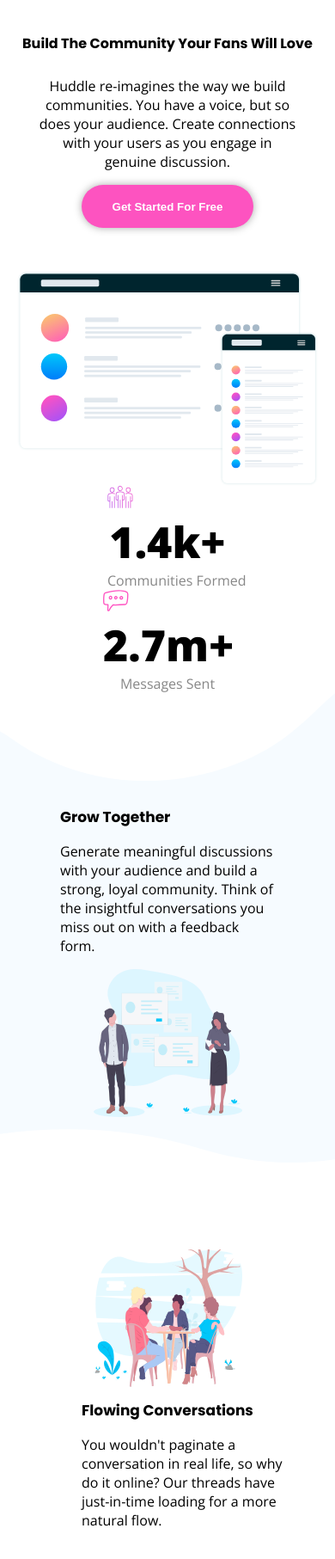
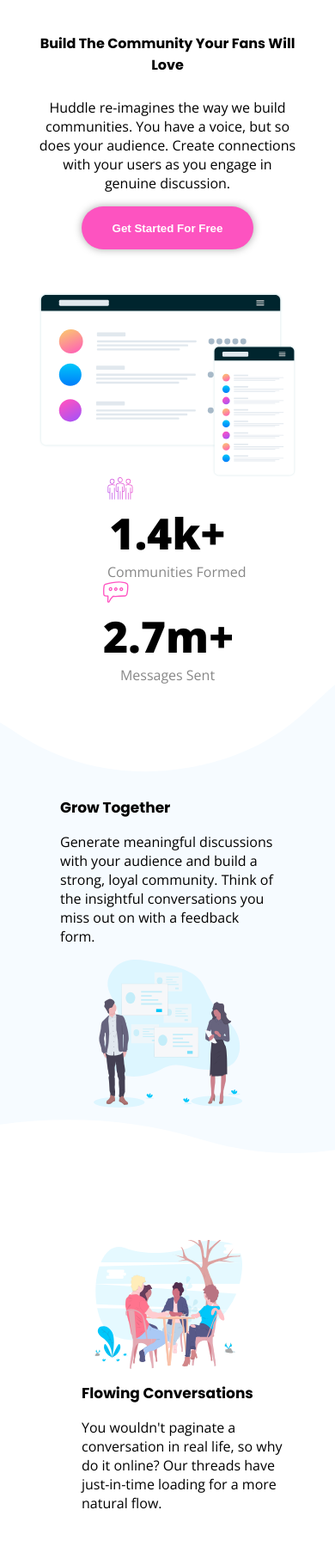
Before and after one commit to iamsabbirsobhani/huddle-landing-page-with-curved-sections-master, a plain HTML site: page index.html in a window 390 px wide. Shown: the part 63-1876 px from the top of the page at 86% size. Drawn offline with nearby package versions, Linux system fonts and the light colour scheme.

Commit message:
updated mobile responsive

```diff
--- a/styles.css
+++ b/styles.css
@@ -520,7 +520,7 @@
 
 }
 
-/* MAX width 425 */
+/* MAX width 425 626*/
 
 @media (min-width:320px) and  (max-width: 626px) {
 
@@ -547,11 +547,11 @@
     }
 
     .item-2 {
-        width: 350px;
+        width: 300px;
     }
 
     .item-2 img {
-        width: 350px;
+        width: 300px;
     }
 
     .item-3{
@@ -612,7 +612,7 @@
     }
     .item-5 img {
         width: 173px;
-        height: 160px;
+        height: 150px;
         margin: 0px;
     }
     #item-5-2 > h2{
@@ -636,7 +636,7 @@
 
     .item-6 img {
         width: 173px;
-        height: 160px;
+        height: 150px;
         margin: 0px;
     }
 
@@ -649,7 +649,7 @@
     }
 
     .item-7 {
-        width: 375px;
+        width: 320px;
         margin-top: 50px;
     }
 
```
